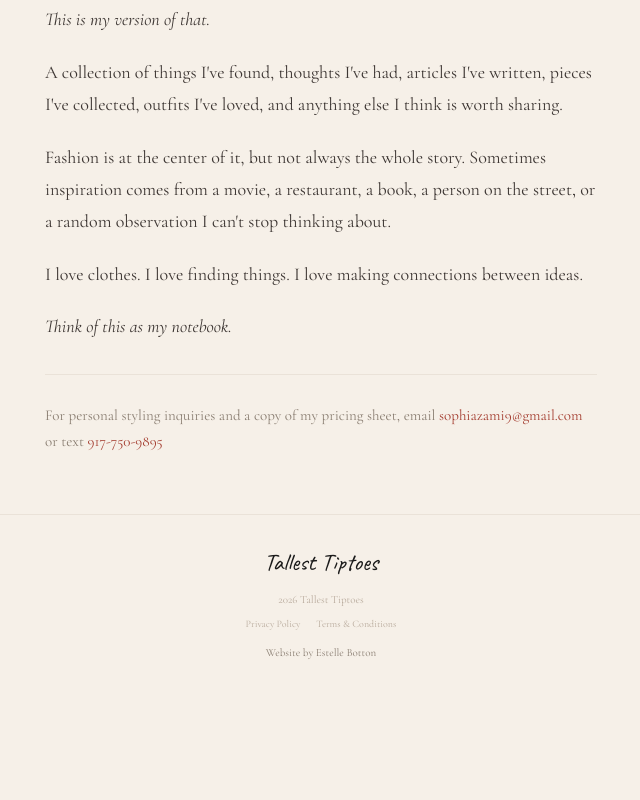
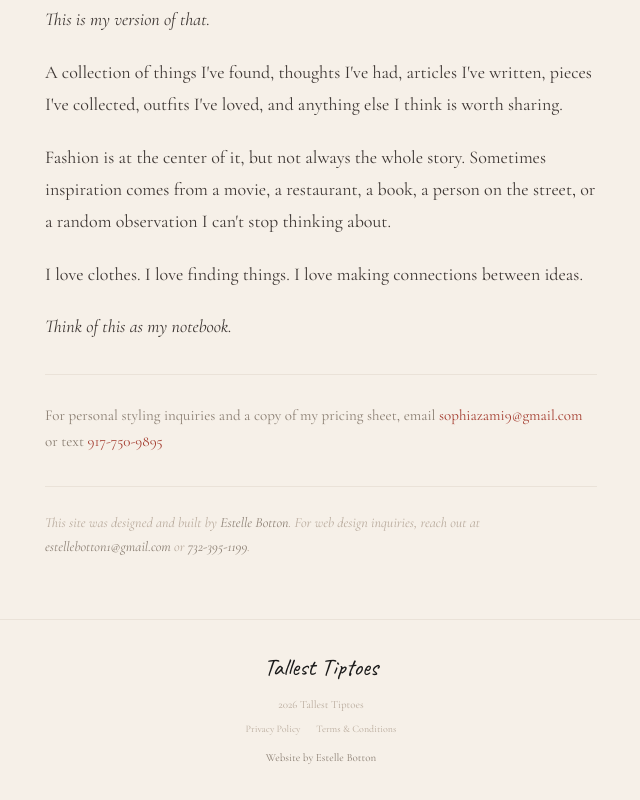
Before and after one commit to estelle-botton1/tallest-tiptoes, a React (Vite) app: page /about in a window 1280 px wide. Shown: the part 427-1227 px from the top of the page, without its empty margins (319-959 px from the left). Before the commit the page ends 1134 px from the top, so only its background shows below. Built offline with nearby package versions, Linux system fonts and the light colour scheme.

Commit message:
about esteke

```diff
--- a/pages/about.jsx
+++ b/pages/about.jsx
@@ -39,6 +39,9 @@ export default function About() {
         <div style={{ borderTop: "1px solid " + c.pale, paddingTop: "28px" }}>
           <p style={{ fontFamily: "'Cormorant Garamond', serif", fontSize: "15px", color: c.muted, lineHeight: "1.7", margin: "0" }}>For personal styling inquiries and a copy of my pricing sheet, email <a href="mailto:sophiazami9@gmail.com" style={{ color: c.red, textDecoration: "none" }}>sophiazami9@gmail.com</a> or text <a href="sms:9177509895" style={{ color: c.red, textDecoration: "none" }}>917-750-9895</a></p>
         </div>
+        <div style={{ borderTop: "1px solid " + c.pale, paddingTop: "24px", marginTop: "32px" }}>
+          <p style={{ fontFamily: "'Cormorant Garamond', serif", fontSize: "14px", color: c.light, lineHeight: "1.7", margin: "0", fontStyle: "italic" }}>This site was designed and built by <a href="mailto:estellebotton1@gmail.com" style={{ color: c.muted, textDecoration: "none" }}>Estelle Botton</a>. For web design inquiries, reach out at <a href="mailto:estellebotton1@gmail.com" style={{ color: c.muted, textDecoration: "none" }}>estellebotton1@gmail.com</a> or <a href="sms:7323951199" style={{ color: c.muted, textDecoration: "none" }}>732-395-1199</a>.</p>
+        </div>
       </div>
 
       <footer style={{ padding: "32px 24px 48px", textAlign: "center", borderTop: "1px solid " + c.pale }}>
```
